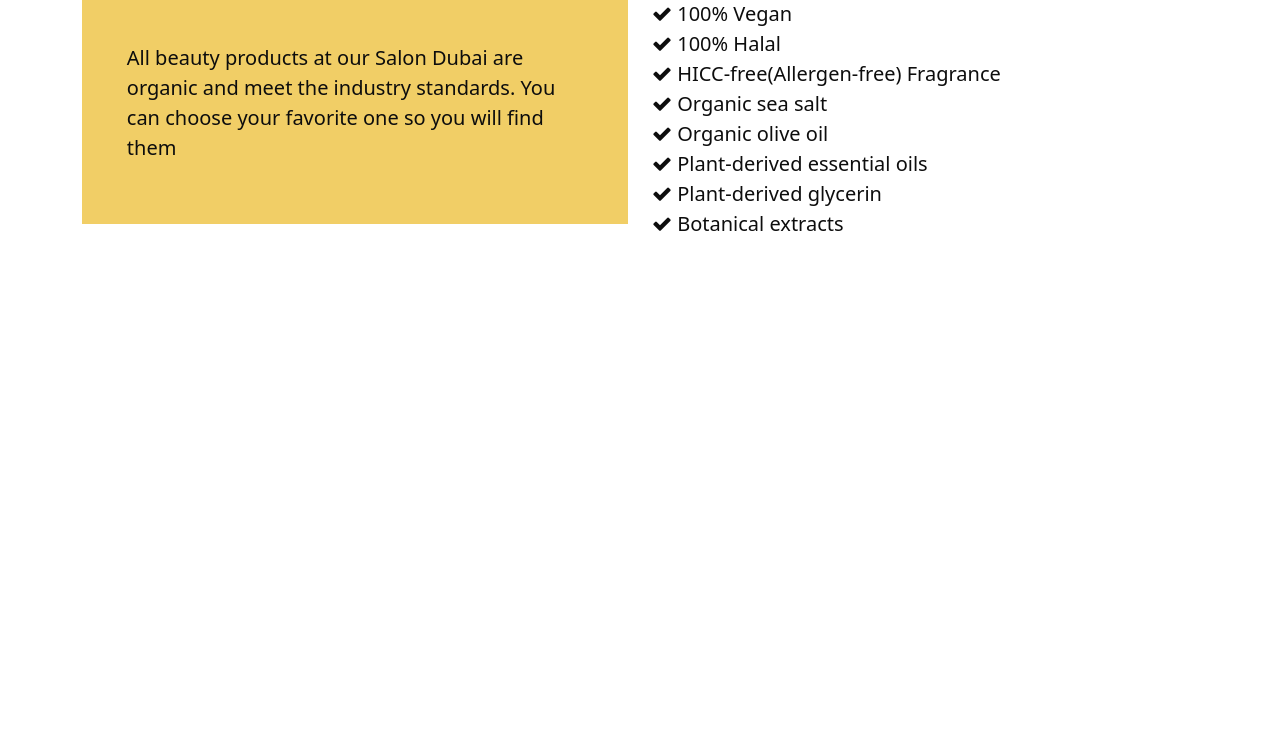
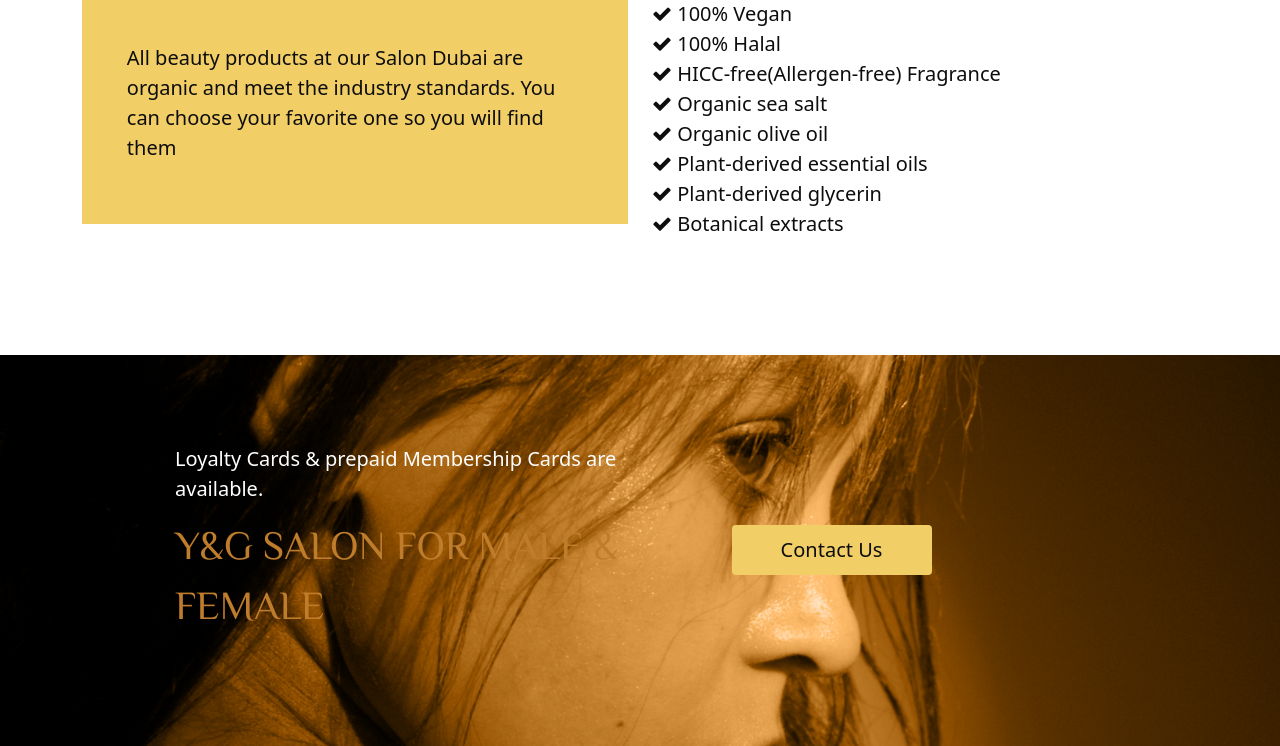
Before and after one commit to usmanshan39/yg-saloon, a PHP site: page / in a window 1280 px wide. Shown: the part 3121-3867 px from the top of the page. Before the commit the page ends 3352 px from the top, so only its background shows below. Run offline with PHP 8.4, Linux system fonts and the light colour scheme; some libraries are stand-ins or nearby versions.

Commit message:
one more sec

```diff
--- a/assets/css/global.css
+++ b/assets/css/global.css
@@ -1,5 +1,5 @@
 *{
-    color: #0D0D0D;;
+    color: #0D0D0D;
 }
 p, span{
     font-size: 20px;
--- a/assets/css/style.css
+++ b/assets/css/style.css
@@ -251,20 +251,23 @@
 
 
 /* section index-exp start */
-.index-exp .checks .check-link{
+.index-exp .checks .check-link {
     text-decoration: none;
-    color:#1C4859;
+    color: #1C4859;
     display: flex;
     align-items: center;
 }
-.index-exp .checks .check-logo{
+
+.index-exp .checks .check-logo {
     width: 30px;
 }
-.index-exp .checks .check-link span{
-    color:#1C4859;
+
+.index-exp .checks .check-link span {
+    color: #1C4859;
     padding-left: 10px;
 }
-.index-exp .bg-yellow{
+
+.index-exp .bg-yellow {
     background-color: #F1CE66;
     padding: 3.5vw;
 }
@@ -272,7 +275,29 @@
 
 /* section index-exp start */
 
+/* section index-contact start */
+.index-contact{
+    background-image: url('../images/index-con.png');
+    padding: 7% 0px;
+    background-position: center center;
+    background-size: cover;
+    background-repeat: no-repeat;
+}
+.index-contact .small-heading1{
+    color: #fff;
+}
+.index-contact .small-heading42{
+    color:#F1CE66;
+}
+.contact-btn{
+    background-color: #F1CE66;
+    color: #0D0D0D;
+    width: 200px;
+    height: 50px;
+    font-size: 20px;
+}
 
+/* section index-contact end */
 
 /* media queries */
 
--- a/index.html
+++ b/index.html
@@ -154,7 +154,11 @@
             Hair Cut - Eyelashes</p>
           <p class="main-heading42">Let us Make Your Experience
             Memorable</p>
-            <p class="mt-4">Are you thinking of grooming yourself? It is a great idea. You must go for a gorgeous makeover or other. Enjoy all grooming services under one roof of Salon in UAE such as eyelashes, haircut, massage, manicure, pedicure and styling. So, this is the time to go for advanced booking for your new style. Advanced booking does not mean that you are going to take an appointment after two or three days at our Salon Dubai. You need to book for 45 minutes before only. We are here for.</p>
+          <p class="mt-4">Are you thinking of grooming yourself? It is a great idea. You must go for a gorgeous makeover
+            or other. Enjoy all grooming services under one roof of Salon in UAE such as eyelashes, haircut, massage,
+            manicure, pedicure and styling. So, this is the time to go for advanced booking for your new style. Advanced
+            booking does not mean that you are going to take an appointment after two or three days at our Salon Dubai.
+            You need to book for 45 minutes before only. We are here for.</p>
           <div class="row checks">
             <div class="col-6 col-md-12 col-lg-4 mt-4">
               <a href="" class="check-link">
@@ -183,7 +187,8 @@
       <div class="row">
         <div class="col-md-6 mt-3 mt-md-5">
           <div class="bg-yellow">
-            <p>All beauty products at our Salon Dubai are organic and meet the industry standards. You can choose your favorite one so you will find them</p>
+            <p>All beauty products at our Salon Dubai are organic and meet the industry standards. You can choose your
+              favorite one so you will find them</p>
           </div>
         </div>
         <div class="col-md-6 mt-3 mt-md-5">
@@ -203,6 +208,30 @@
 
 
   <!-- section experience end -->
+
+
+
+  <!-- index contact us section start -->
+
+  <section class="index-contact m-sec-top">
+    <div class="container">
+      <div class="col-md-10 m-auto">
+        <div class="row align-items-center">
+          <div class="col-md-12 col-lg-10 col-xl-7">
+            <p class="small-heading1">Loyalty Cards & prepaid Membership Cards are available.</p>
+            <p class="main-heading42">Y&G SALON FOR MALE & FEMALE</p>
+          </div>
+          <div class="col-md-12 col-lg-2 col-xl-5">
+            <button class="btn contact-btn">Contact Us</button>
+          </div>
+        </div>
+      </div>
+    </div>
+  </section>
+
+
+  <!-- index contact us section end -->
+
 
 
 
```
Also changed, not shown: assets/images/index-con.png (renamed from assets/images/Group 21.png). Lines whose indentation alone changed are shown as unchanged.
